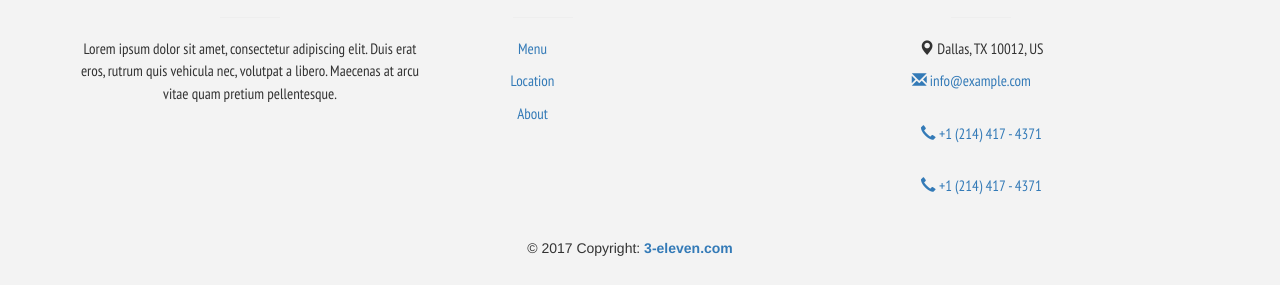
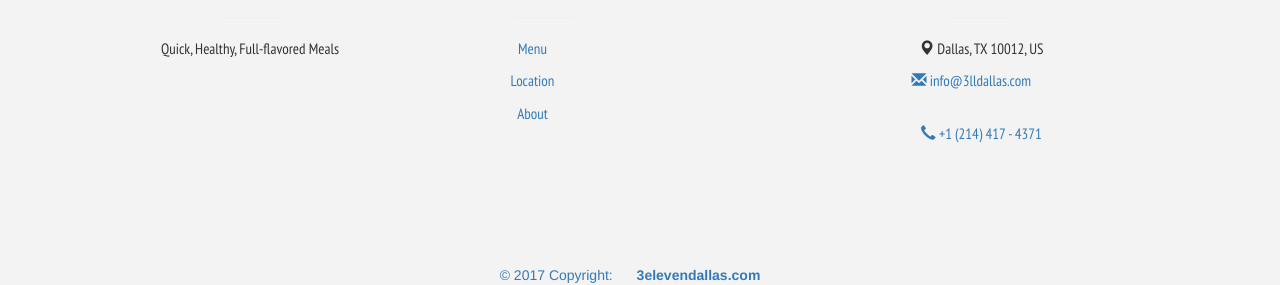
Before and after one commit to Ramiz-Khan/3_eleven, a website: page public/index.html in a window 1280 px wide. Shown: the part 695-980 px from the top of the page. Before the commit the page ends 953 px from the top, so only its background shows below. Drawn offline with nearby package versions, Linux system fonts and the light colour scheme.

Commit message:
coming soon

```diff
--- a/public/index.html
+++ b/public/index.html
@@ -96,7 +96,7 @@
             <div class="col-md-3 col-lg-4 col-xl-3 mb-r dark-grey-text footer-sec">
                 <h6 class="title font-bold"><strong>3 Eleven</strong></h6>
                 <hr class="teal accent-3 mb-4 mt-0 d-inline-block mx-auto" style="width: 60px;">
-                <p>Lorem ipsum dolor sit amet, consectetur adipiscing elit. Duis erat eros, rutrum quis vehicula nec, volutpat a libero. Maecenas at arcu vitae quam pretium pellentesque.</p>
+                <p>Quick, Healthy, Full-flavored Meals</p>
             </div>
             <!--/.First column-->
 
@@ -126,9 +126,9 @@
                 <h6 class="title font-bold"><strong>Contact</strong></h6>
                 <hr class="teal accent-3 mb-4 mt-0 d-inline-block mx-auto" style="width: 60px;">
                 <p><i class="glyphicon glyphicon-map-marker"></i> Dallas, TX 10012, US</p>
-                <p><a href="mailto:info@example.com"><i class="glyphicon glyphicon-envelope"></i> info@example.com</p>
+                <p><a href="mailto:info@example.com"><i class="glyphicon glyphicon-envelope"></i> info@3lldallas.com</p>
                 <p><a href="tel:+12144174371"><i class="glyphicon glyphicon-earphone"></i> +1 (214)  417 - 4371</p>
-                <p><a href="tel:+12144174371"><i class="glyphicon glyphicon-earphone"></i> +1 (214)  417 - 4371</a></p>
+                <!--<p><a href="tel:+12144174371"><i class="glyphicon glyphicon-earphone"></i> +1 (214)  417 - 4371</a></p>-->
             </div>
             <!--/.Fourth column-->
 
@@ -139,7 +139,7 @@
     <!-- Copyright-->
     <div class="footer-copyright">
         <div class="container-fluid">
-            © 2017 Copyright: <a href="https://www.MDBootstrap.com"><strong> 3-eleven.com</strong></a>
+            © 2017 Copyright: <a href="https://www.MDBootstrap.com"><strong> 3elevendallas.com</strong></a>
         </div>
     </div>
     <!--/.Copyright -->
```
